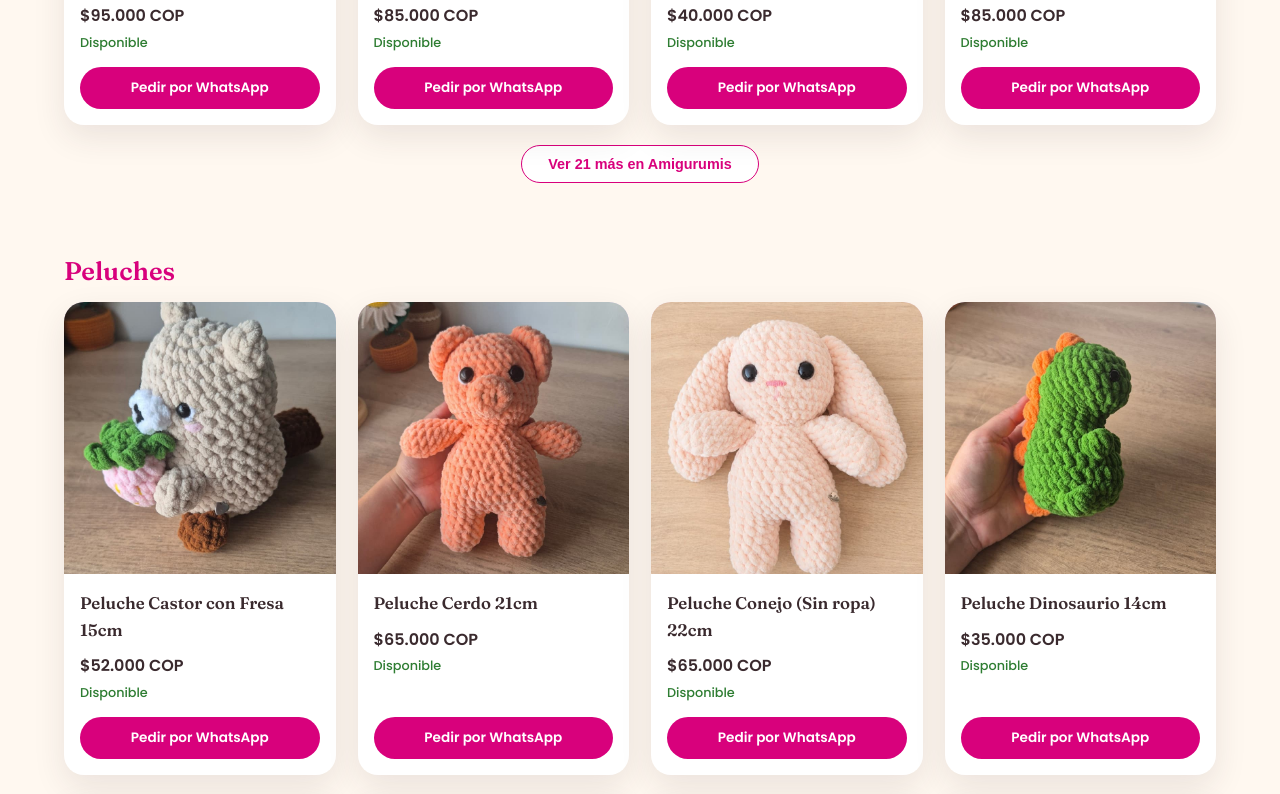
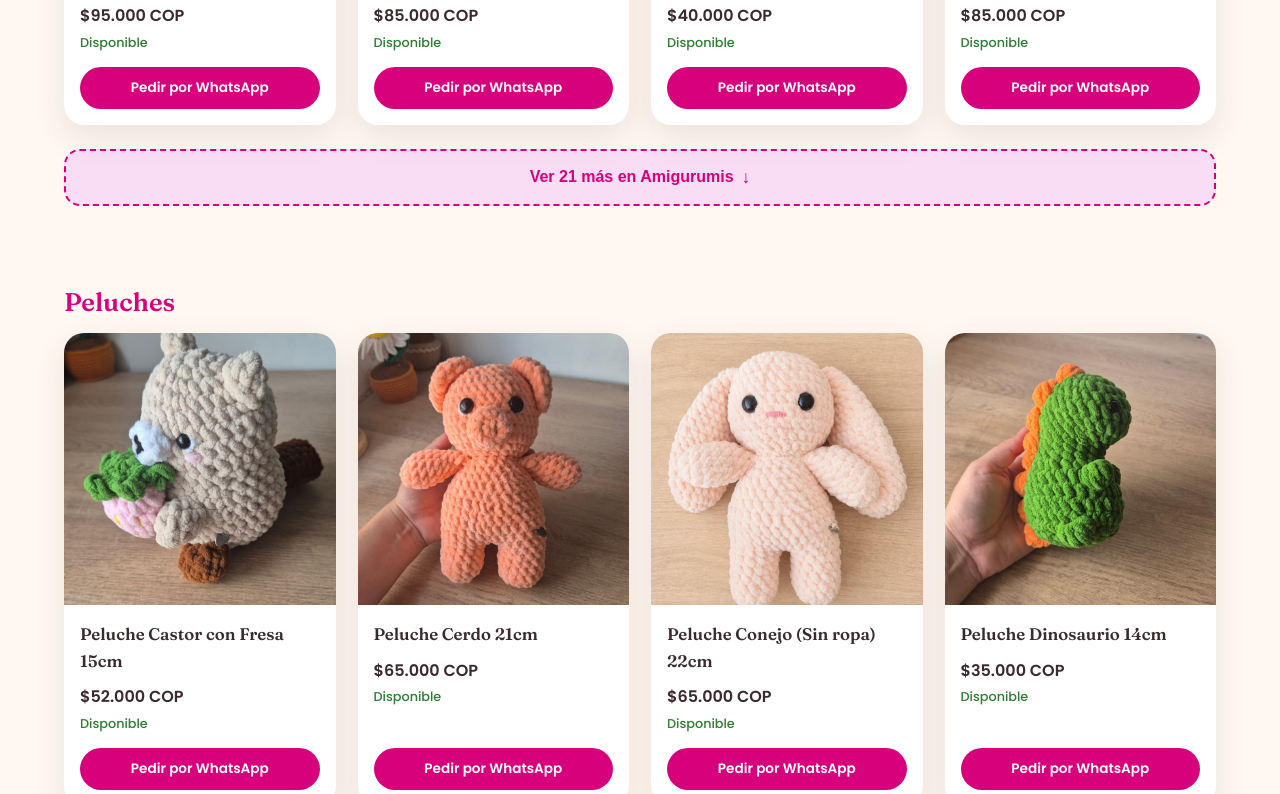
Before and after one commit to lana-rosa/web, a plain HTML site: page tienda.html in a window 1280 px wide. Shown: the part 1929-2723 px from the top of the page. Drawn offline with Linux system fonts and the light colour scheme.

Commit message:
Add files via upload

```diff
--- a/tienda.html
+++ b/tienda.html
@@ -1136,8 +1136,15 @@ a { color: var(--rosa-principal); }
 .producto-estado.bajo-pedido { color: var(--tinta-suave); }
 .boton-pedir { margin-top: auto; text-align: center; background: var(--rosa-principal); color: var(--blanco) !important; text-decoration: none; padding: 10px; border-radius: 999px; font-size: 0.85rem; font-weight: 600; }
 .boton-pedir:hover { background: #b40167; }
-.boton-ver-mas { display: block; margin: 20px auto 0; background: var(--blanco); border: 1.5px solid var(--rosa-principal); color: var(--rosa-principal); padding: 10px 26px; border-radius: 999px; font-weight: 600; font-size: 0.9rem; cursor: pointer; }
-.boton-ver-mas:hover { background: var(--rosa-suave); }
+.boton-ver-mas {
+  display: flex; align-items: center; justify-content: center; gap: 8px;
+  width: 100%; margin: 24px 0 8px;
+  background: var(--rosa-suave); border: 2px dashed var(--rosa-principal);
+  color: var(--rosa-principal); padding: 16px; border-radius: 16px;
+  font-weight: 700; font-size: 1rem; cursor: pointer;
+}
+.boton-ver-mas:hover { background: var(--rosa-principal); color: var(--blanco); border-style: solid; }
+.boton-ver-mas::after { content: '↓'; font-size: 1.1rem; }
 .aviso-personalizado { background: var(--rosa-suave); border-radius: var(--radio-suave); padding: 28px 32px; margin: 20px 0 40px; max-width: 780px; }
 .aviso-personalizado a.boton-primario { display: inline-block; margin-top: 10px; background: var(--rosa-principal); color: var(--blanco) !important; text-decoration: none; padding: 10px 24px; border-radius: 999px; font-weight: 600; }
 .pie { background: var(--tinta); color: var(--blanco-hueso); padding: 40px 0; text-align: center; font-size: 0.85rem; }
```
